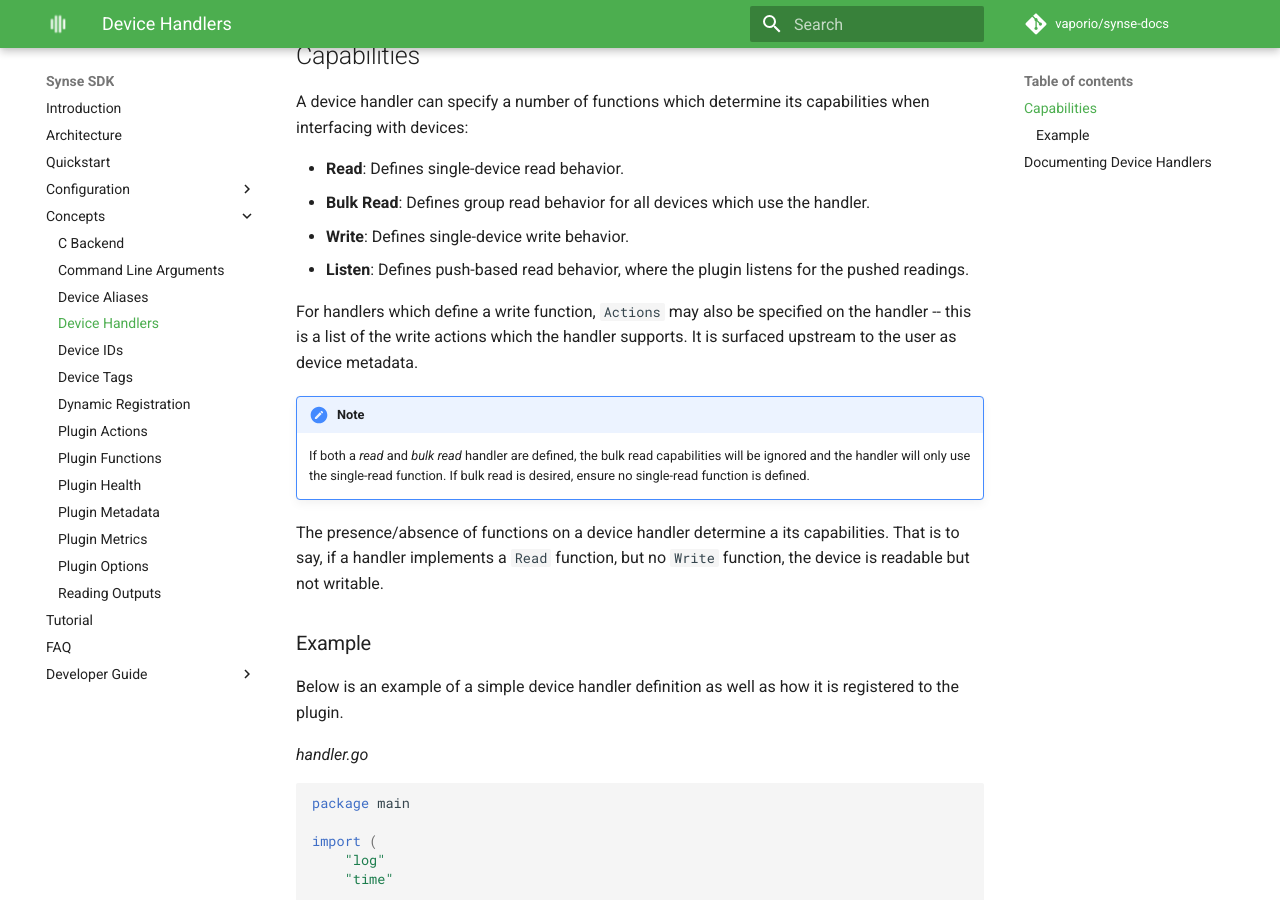
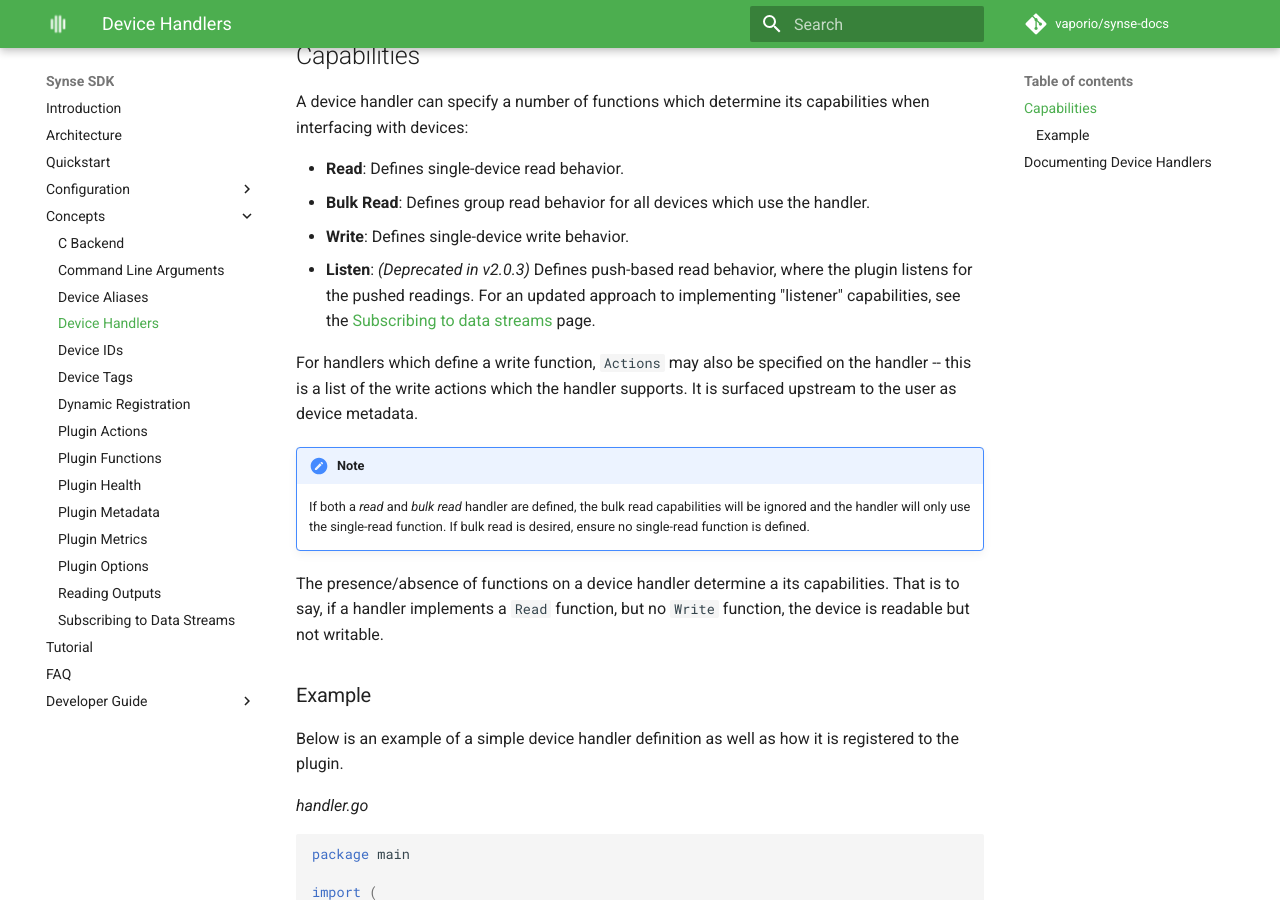
Before and after one commit to vapor-ware/synse-docs, an MkDocs documentation site: the page built from docs/sdk/concepts/device_handlers.md, in a window 1280 px wide and 900 px high, scrolled down 399 px. Built offline with MkDocs 1.6.1 and Material for MkDocs 9.7.7, drawn with Linux system fonts in a browser that asks for light colours; comment, search, counter and statistics services are not loaded.

Commit message:
deprecate listener device handler (#26)

```diff
--- a/docs/sdk/concepts/device_handlers.md
+++ b/docs/sdk/concepts/device_handlers.md
@@ -19,7 +19,9 @@ interfacing with devices:
 - **Read**: Defines single-device read behavior.
 - **Bulk Read**: Defines group read behavior for all devices which use the handler.
 - **Write**: Defines single-device write behavior.
-- **Listen**: Defines push-based read behavior, where the plugin listens for the pushed readings.
+- **Listen**: *(Deprecated in v2.0.3)* Defines push-based read behavior, where the plugin listens for
+    the pushed readings. For an updated approach to implementing "listener" capabilities, see the
+    [Subscribing to data streams](./subscribing_to_data.md) page.
 
 For handlers which define a write function, `Actions` may also be specified on the handler -- this
 is a list of the write actions which the handler supports. It is surfaced upstream to the user as
--- a/mkdocs.yml
+++ b/mkdocs.yml
@@ -77,6 +77,7 @@ nav:
       - Plugin Metrics: sdk/concepts/plugin_metrics.md
       - Plugin Options: sdk/concepts/plugin_options.md
       - Reading Outputs: sdk/concepts/reading_outputs.md
+      - Subscribing to Data Streams: sdk/concepts/subscribing_to_data.md
     - Tutorial: sdk/tutorial.md
     - FAQ: sdk/questions.md
     - Developer Guide:
```
Also changed, not shown: docs/sdk/concepts/subscribing_to_data.md (added, +7 -0 lines), docs/sdk/configuration/plugin.md (+7 -0 lines).
